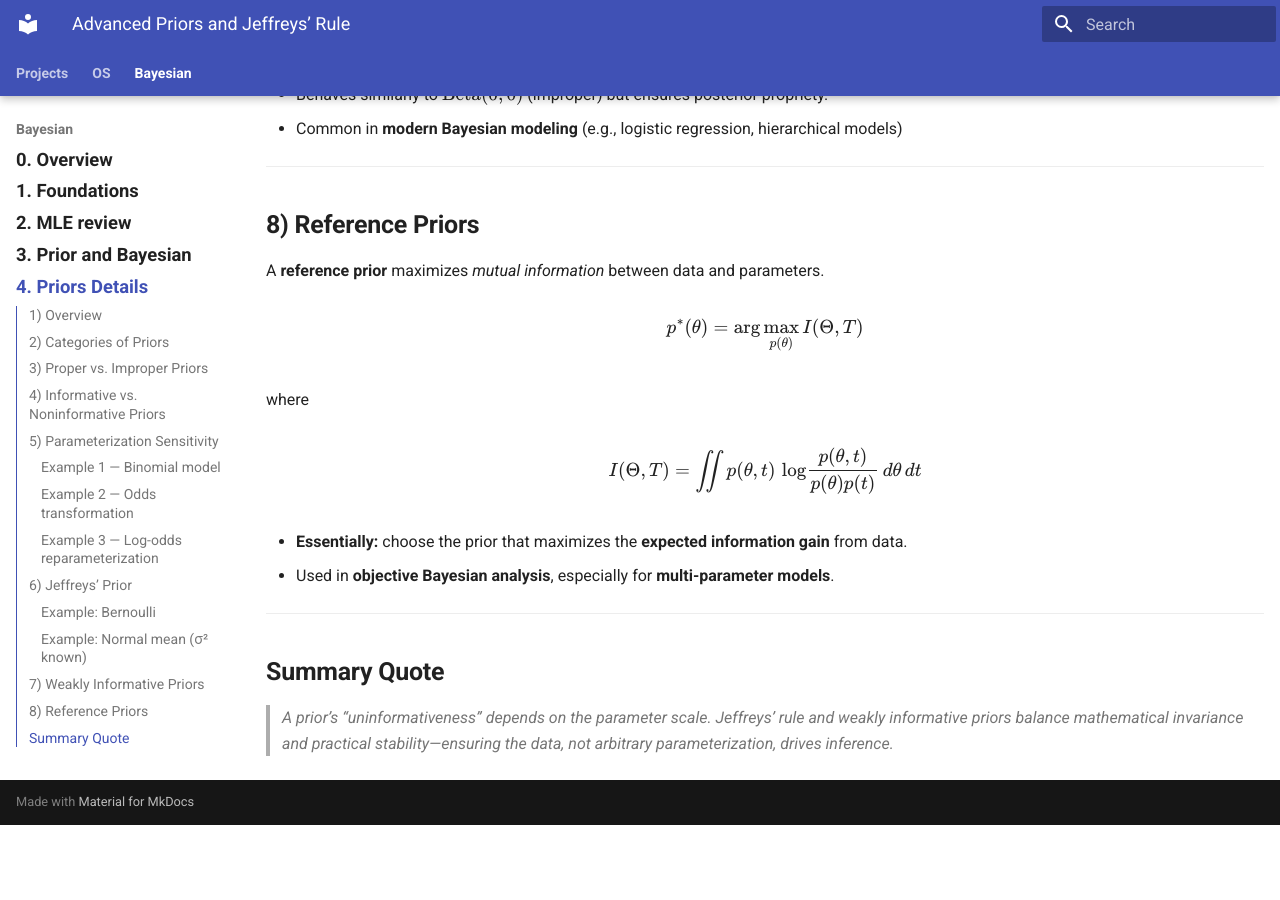
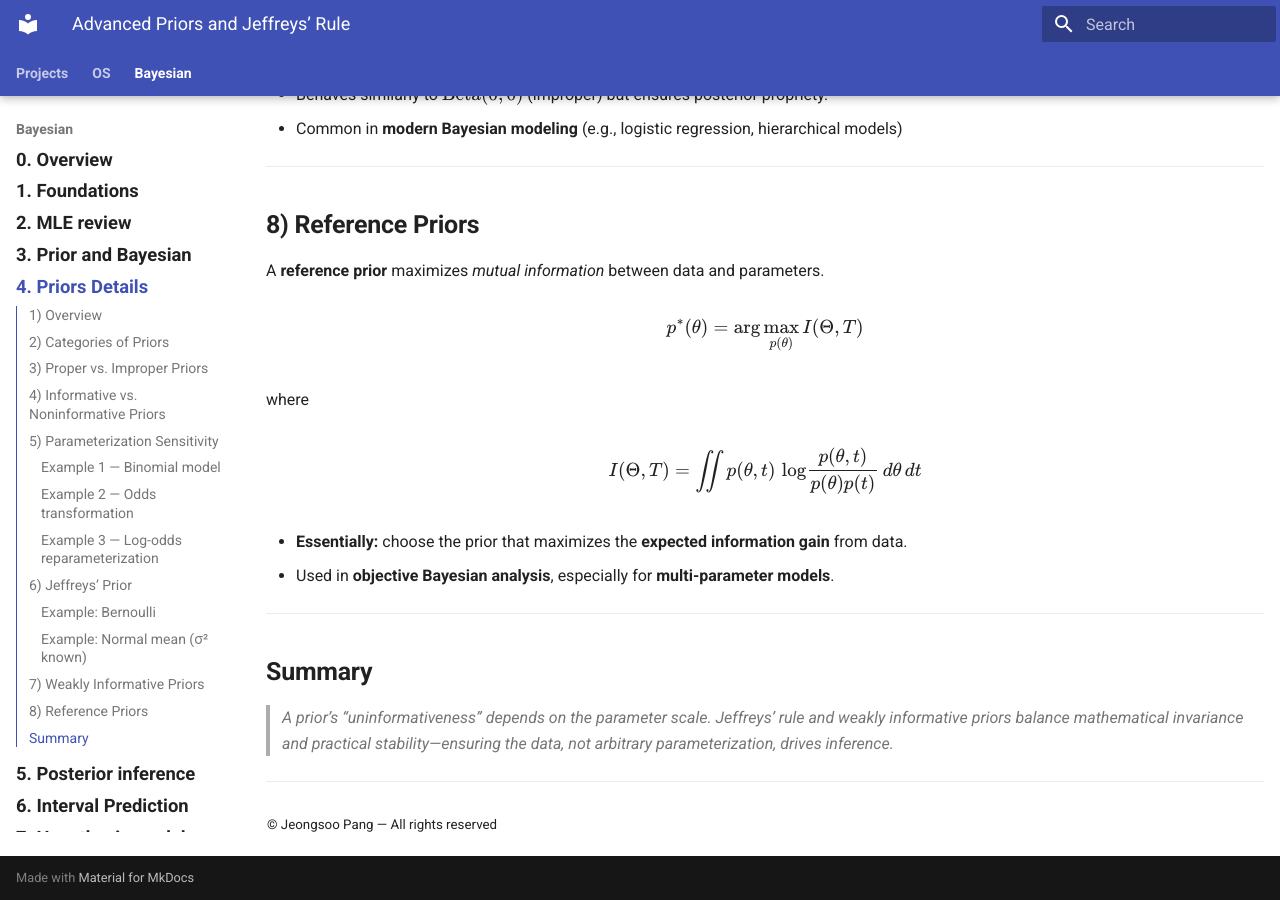
Before and after one commit to Jeongsoo-dev/ML_based_MR_CT_SeriesType_Detection, an MkDocs documentation site: the page built from docs/bayesian/priors-types.md, in a window 1280 px wide and 900 px high, scrolled down 4225 px. Built offline with MkDocs 1.6.1 and Material for MkDocs 9.7.7, drawn with Linux system fonts in a browser that asks for light colours; before the commit the page ends 5050 px from its top, so only the background shows below that.

Commit message:
Update priors-types.md

```diff
--- a/docs/bayesian/priors-types.md
+++ b/docs/bayesian/priors-types.md
@@ -173,5 +173,8 @@
 
 ---
 
-## **Summary Quote**
+## **Summary**
 > *A prior’s “uninformativeness” depends on the parameter scale. Jeffreys’ rule and weakly informative priors balance mathematical invariance and practical stability—ensuring the data, not arbitrary parameterization, drives inference.*
+
+---
+<sub>© Jeongsoo Pang — All rights reserved
```
